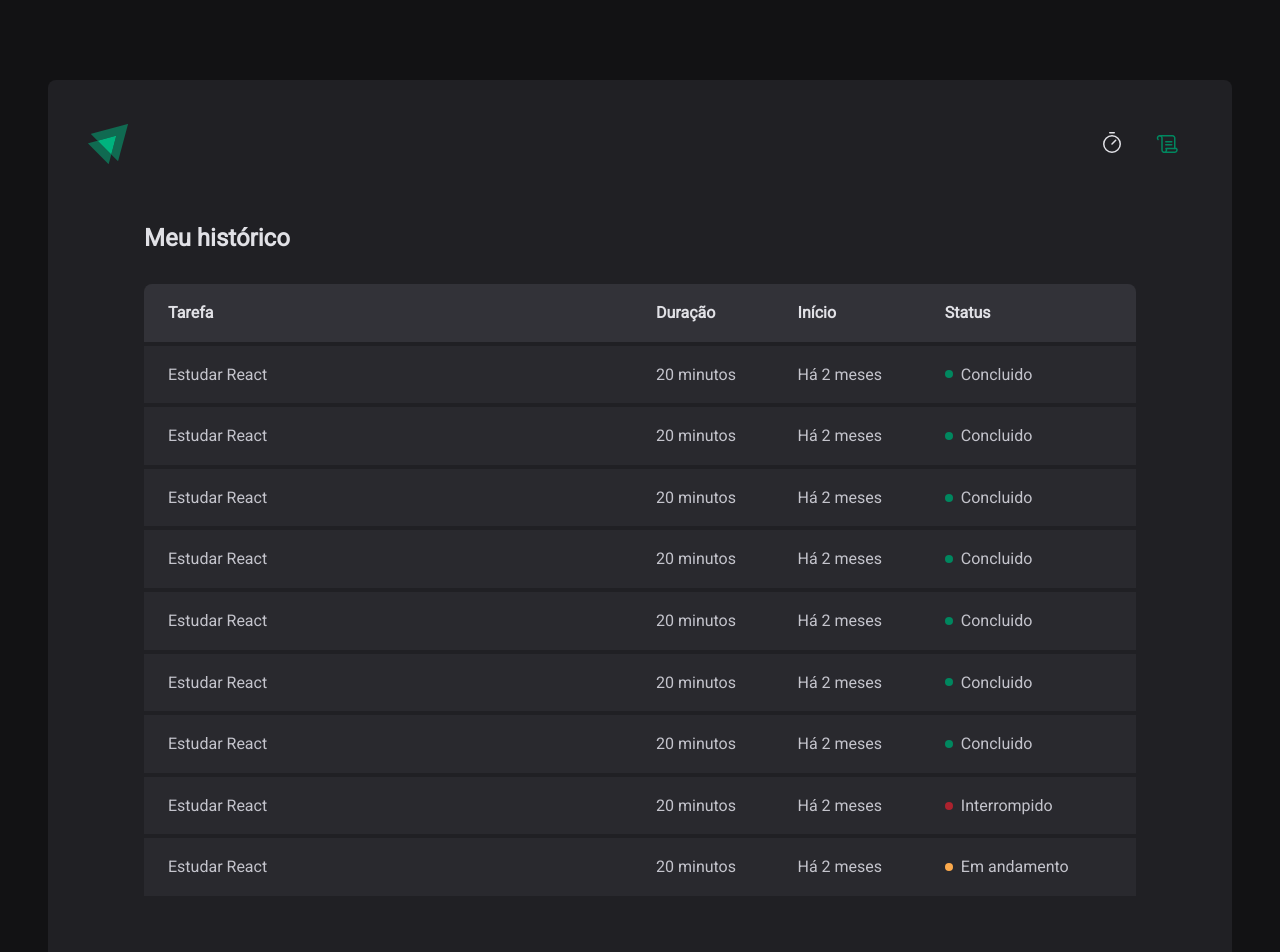
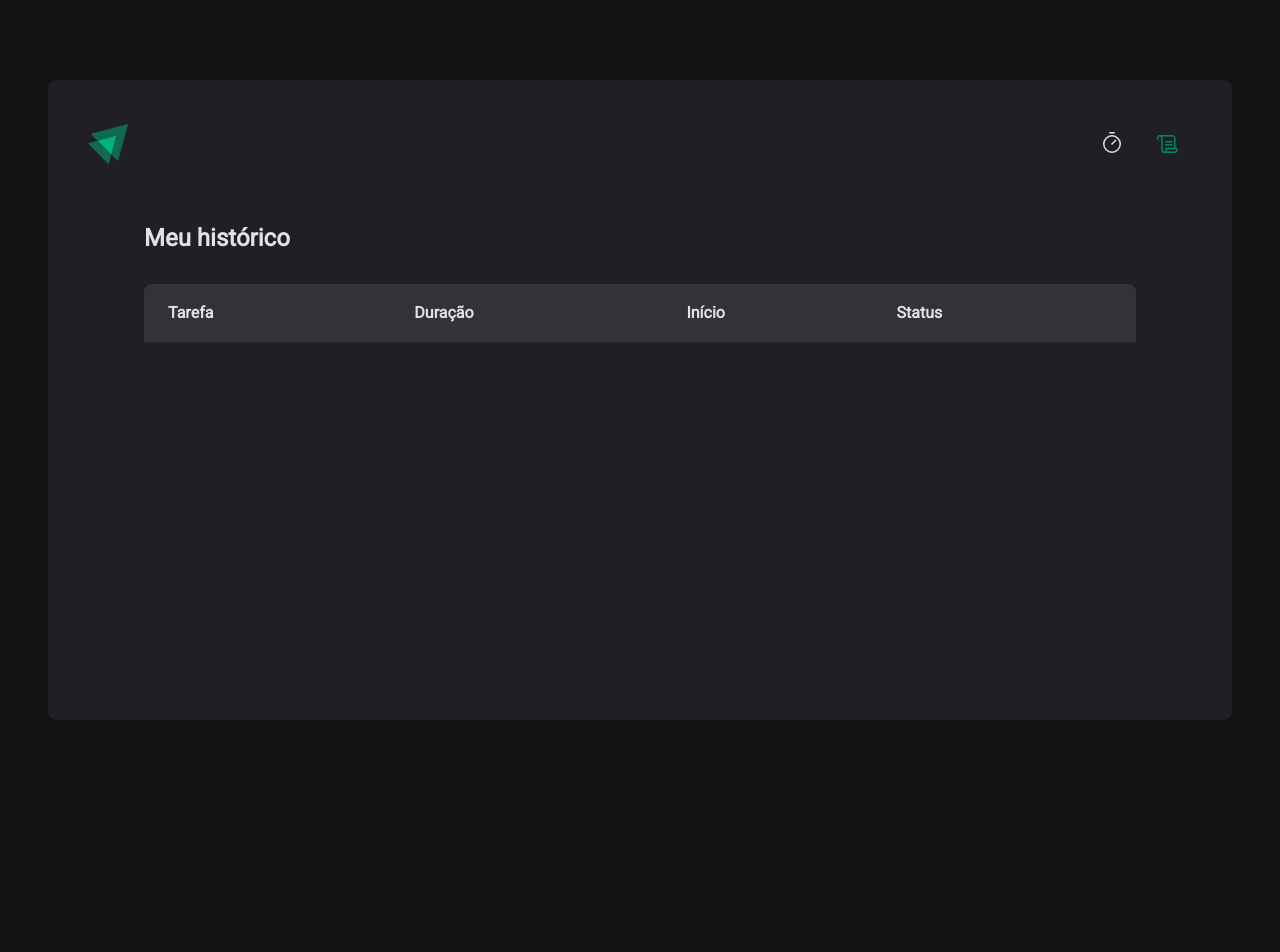
Before and after one commit to vitorsat/React, a React (Vite) app in the folder Segundo-Projeto/02-ignite-timer/: page /history in a window 1280 px wide. Shown: the top 952 px of the page. After the commit the page ends 800 px from the top, so only its background shows below. Built offline with nearby package versions, Linux system fonts and the light colour scheme.

Commit message:
commit all

```diff
--- a/Segundo-Projeto/02-ignite-timer/src/contexts/CyclesContext.tsx
+++ b/Segundo-Projeto/02-ignite-timer/src/contexts/CyclesContext.tsx
@@ -69,8 +69,6 @@
     setCycles((state) => [...state, newCycle])
     setActiveCycleId(id)
     setAmountSecondsPassed(0)
-
-    // reset()
   }
 
   function interruptCurrentCycle() {
--- a/Segundo-Projeto/02-ignite-timer/src/pages/History/index.tsx
+++ b/Segundo-Projeto/02-ignite-timer/src/pages/History/index.tsx
@@ -1,6 +1,8 @@
 import { useContext } from 'react'
 import { HistoryContainer, HistoryList, Status } from './styles'
 import { CyclesContext } from '../../contexts/CyclesContext'
+import { formatDistanceToNow } from 'date-fns'
+import ptBR from 'date-fns/locale/pt-BR'
 
 export function History() {
   const { cycles } = useContext(CyclesContext)
@@ -20,78 +22,31 @@
             </tr>
           </thead>
           <tbody>
-            <tr>
-              <td>Estudar React</td>
-              <td>20 minutos</td>
-              <td>Há 2 meses</td>
-              <td>
-                <Status statusColor="green">Concluido</Status>
-              </td>
-            </tr>
-            <tr>
-              <td>Estudar React</td>
-              <td>20 minutos</td>
-              <td>Há 2 meses</td>
-              <td>
-                <Status statusColor="green">Concluido</Status>
-              </td>
-            </tr>
-            <tr>
-              <td>Estudar React</td>
-              <td>20 minutos</td>
-              <td>Há 2 meses</td>
-              <td>
-                <Status statusColor="green">Concluido</Status>
-              </td>
-            </tr>
-            <tr>
-              <td>Estudar React</td>
-              <td>20 minutos</td>
-              <td>Há 2 meses</td>
-              <td>
-                <Status statusColor="green">Concluido</Status>
-              </td>
-            </tr>
-            <tr>
-              <td>Estudar React</td>
-              <td>20 minutos</td>
-              <td>Há 2 meses</td>
-              <td>
-                <Status statusColor="green">Concluido</Status>
-              </td>
-            </tr>
-            <tr>
-              <td>Estudar React</td>
-              <td>20 minutos</td>
-              <td>Há 2 meses</td>
-              <td>
-                <Status statusColor="green">Concluido</Status>
-              </td>
-            </tr>
-            <tr>
-              <td>Estudar React</td>
-              <td>20 minutos</td>
-              <td>Há 2 meses</td>
-              <td>
-                <Status statusColor="green">Concluido</Status>
-              </td>
-            </tr>
-            <tr>
-              <td>Estudar React</td>
-              <td>20 minutos</td>
-              <td>Há 2 meses</td>
-              <td>
-                <Status statusColor="red">Interrompido</Status>
-              </td>
-            </tr>
-            <tr>
-              <td>Estudar React</td>
-              <td>20 minutos</td>
-              <td>Há 2 meses</td>
-              <td>
-                <Status statusColor="yellow">Em andamento</Status>
-              </td>
-            </tr>
+            {cycles.map((cycle) => {
+              return (
+                <tr key={cycle.id}>
+                  <td>{cycle.task}</td>
+                  <td>{cycle.minutesAmount}</td>
+                  <td>
+                    {formatDistanceToNow(cycle.startDate, {
+                      addSuffix: true,
+                      locale: ptBR,
+                    })}
+                  </td>
+                  <td>
+                    {cycle.finishedDate && (
+                      <Status statusColor="green">Concluido</Status>
+                    )}
+                    {cycle.interruptedDate && (
+                      <Status statusColor="red">Interrompido</Status>
+                    )}
+                    {!cycle.finishedDate && !cycle.interruptedDate && (
+                      <Status statusColor="yellow">Em andamento</Status>
+                    )}
+                  </td>
+                </tr>
+              )
+            })}
           </tbody>
         </table>
       </HistoryList>
--- a/Segundo-Projeto/02-ignite-timer/src/pages/home/index.tsx
+++ b/Segundo-Projeto/02-ignite-timer/src/pages/home/index.tsx
@@ -34,14 +34,19 @@
     },
   })
 
-  const { handleSubmit, watch /* reset */ } = newCycleForm
+  const { handleSubmit, watch, reset } = newCycleForm
+
+  function handleCreateNewCycle(data: NewCycleFormData) {
+    createNewCycle(data)
+    reset()
+  }
 
   const task = watch('task')
   const isSubmitDisabled = !task
 
   return (
     <HomeContainer>
-      <form onSubmit={handleSubmit(createNewCycle)} action="">
+      <form onSubmit={handleSubmit(handleCreateNewCycle)} action="">
         <FormProvider {...newCycleForm}>
           <NewCycleForm />
         </FormProvider>
```
